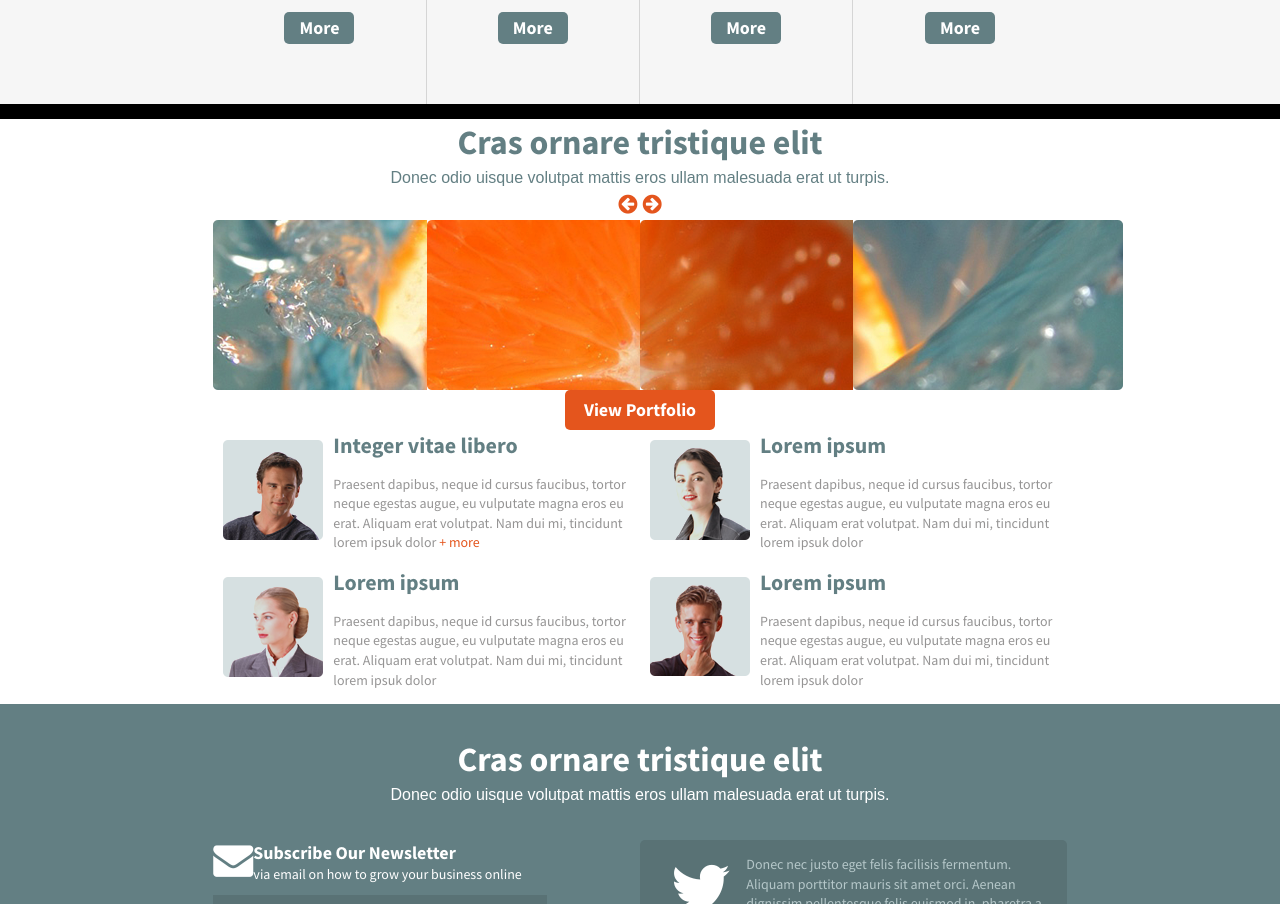
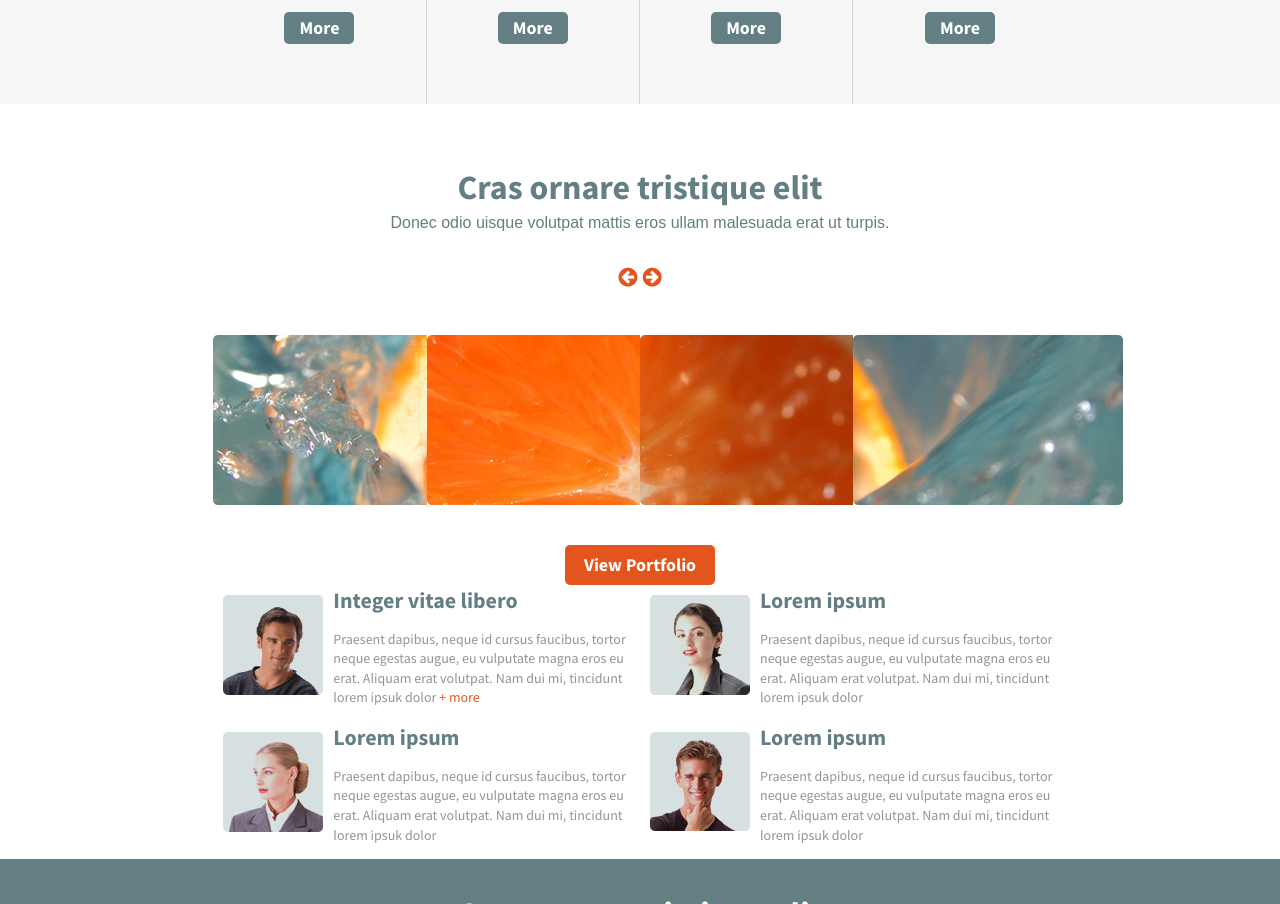
Before and after one commit to helloween/html_pages, a plain HTML site: page page_#1/index.html in a window 1280 px wide. Shown: the part 1205-2109 px from the top of the page. Drawn offline with nearby package versions, Linux system fonts and the light colour scheme.

Commit message:
fix sizes

```diff
--- a/page_#1/css/index.css
+++ b/page_#1/css/index.css
@@ -181,10 +181,10 @@ a {
 }
 
 
-.line {
+/*.line {
   height: 15px;
   background-color: black;
-}
+}*/
 
 
 
@@ -193,12 +193,16 @@ a {
   color: #637f83;
 }
 
-.portfolio .title {
+.portfolio .message {
+  padding: 60px 0 28px;
+}
+
+.portfolio .message .title {
   font-family: 'SourceSansPro-Bold';
   font-size: 34px;
 }
 
-.portfolio .text {
+.portfolio .message .text {
   font-family: 'SourceSansPro-Light';
   font-size: 24px;
 }
@@ -215,7 +219,7 @@ a {
 }
 
 .portfolio .images {
-
+  padding: 42px 0 40px;
 }
 
 .portfolio .images .item img {
--- a/page_#1/index.html
+++ b/page_#1/index.html
@@ -126,16 +126,14 @@
       </div>
     </section>
 
-    <div class="grid">
-      <div class="col-12 line"></div>
-    </div>
-
     <section id="portfolio">
       <div class="grid portfolio">
         <div class="col-2"></div>
         <div class="col-8">
-          <div class="title">Cras ornare tristique elit</div>
-          <div class="desc">Donec odio uisque volutpat mattis eros ullam malesuada erat ut turpis.</div>
+          <div class="message">
+            <div class="title">Cras ornare tristique elit</div>
+            <div class="desc">Donec odio uisque volutpat mattis eros ullam malesuada erat ut turpis.</div>
+          </div>
           <div class="arrows">
             <span class="back fa-arrow-circle-left"></span>
             <span class="forward fa-arrow-circle-right"></span>
```
